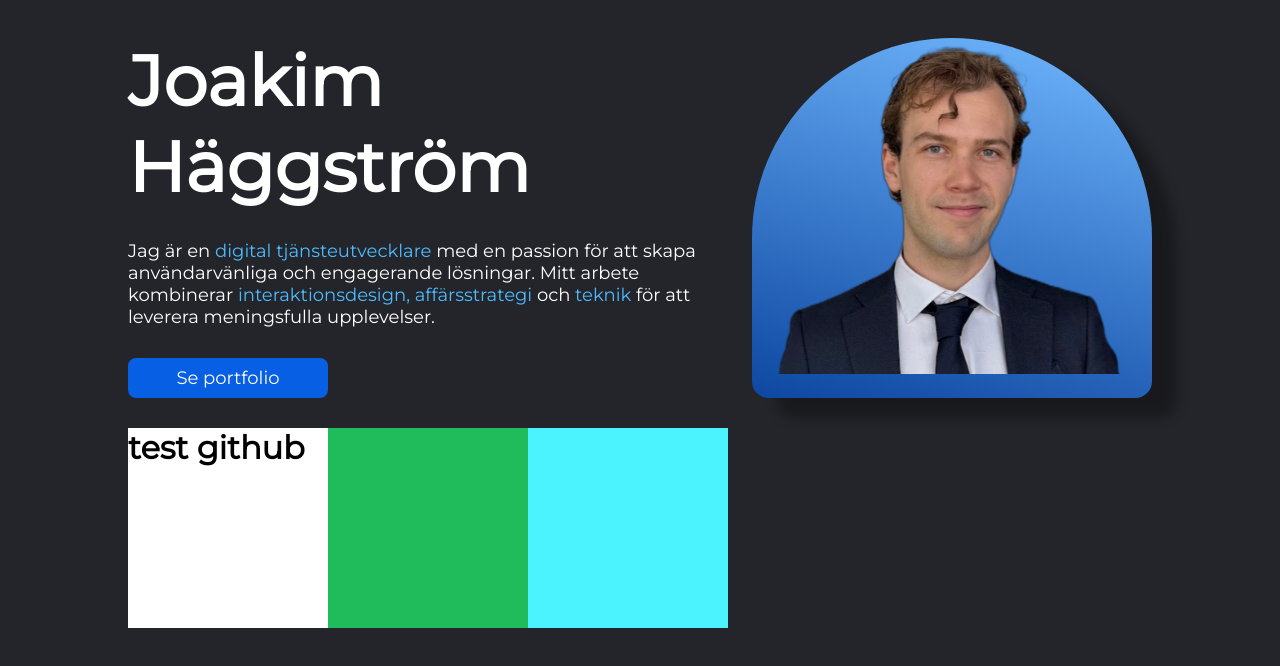
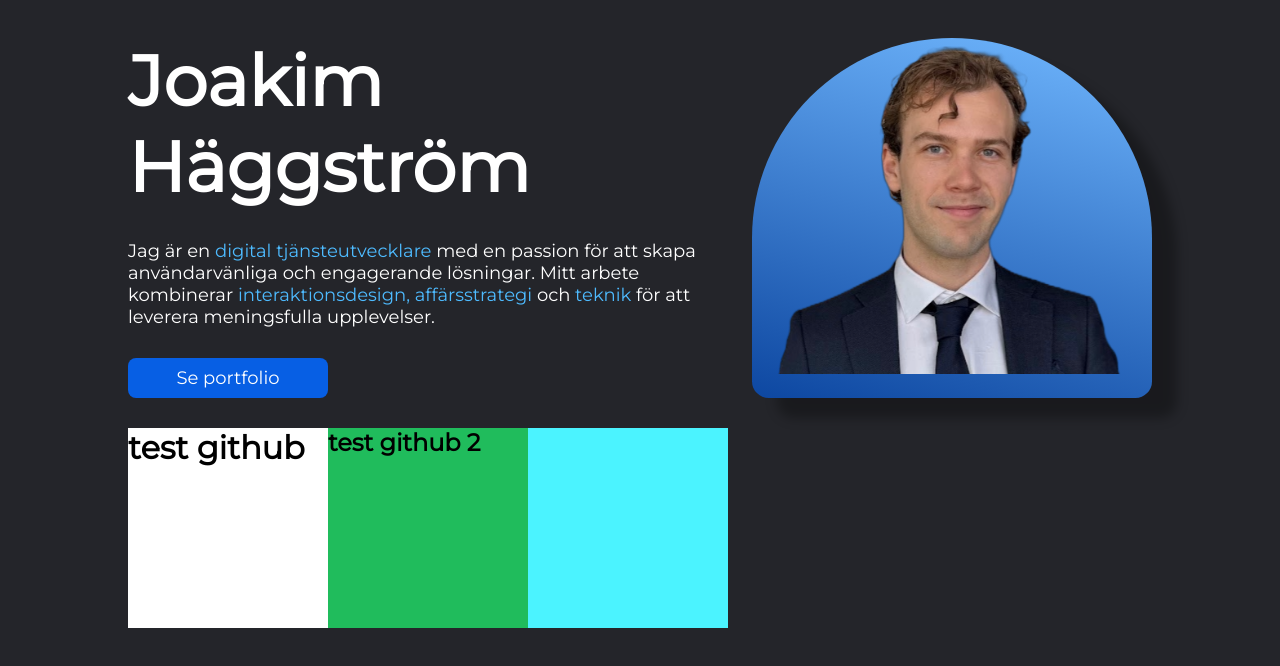
Before and after one commit to joakimh99/portfolio, a plain HTML site: page index.html in a window 1280 px wide. Shown: the part 102-768 px from the top of the page. Drawn offline with Linux system fonts and the light colour scheme.

Commit message:
Uppdaterade index.html

```diff
--- a/index.html
+++ b/index.html
@@ -51,7 +51,7 @@
         <h1>test github</h1>
     </div>
     <div class="second">
-
+<h2>test github 2</h2>
     </div>
     <div class="third">
 
```
